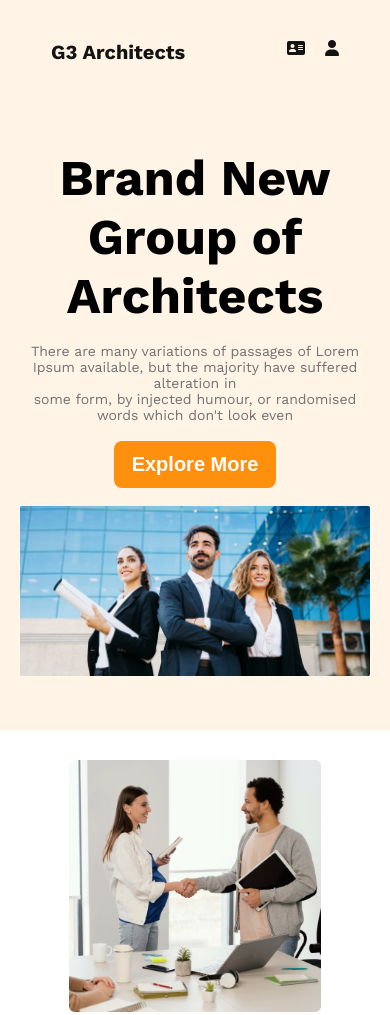
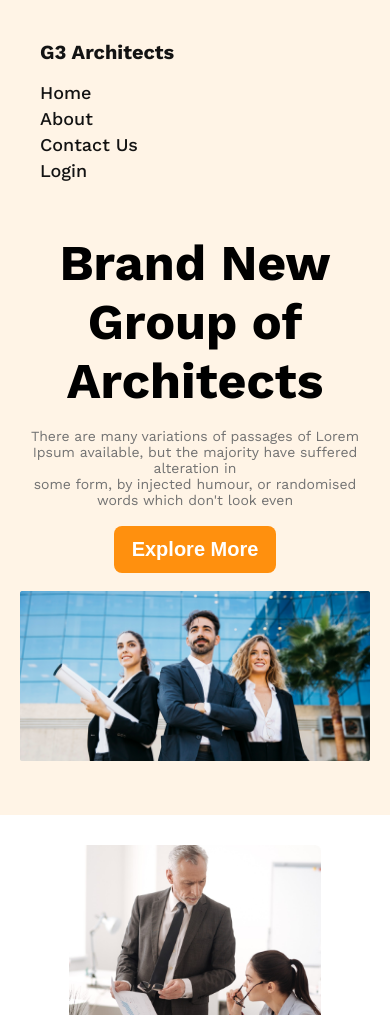
Before and after one commit to kolinabir/Architect, a plain HTML site: page index.html in a window 390 px wide. Shown: the top 1015 px of the page. Drawn offline with nearby package versions, Linux system fonts and the light colour scheme.

Commit message:
Fixed Nav

```diff
--- a/index.html
+++ b/index.html
@@ -26,10 +26,7 @@
 
 
             </ul>
-            <div class="login-icon">
-                <i class="fa-solid fa-address-card"></i>
-                <i class="fa-solid fa-user"></i>
-            </div>
+
 
         </nav>
         <div class="head-sec">
--- a/styles.css
+++ b/styles.css
@@ -341,26 +341,33 @@ header {
 }
 
 @media screen and (max-width:767px) {
+    .nav {
+        flex-direction: column;
+        justify-content: left;
+        padding-bottom: 0px;
+    }
     .nav-right {
-        display: none;
-        gap: 0;
+        /* display: none; */
+        flex-direction: column;
+        gap: 5px;
     }
     .nav-left {
         font-weight: 700;
         font-size: 20px;
+        margin-left: 40px;
     }
     .nav {
         /* display: flex; */
         /* justify-content: space-around; */
         margin-top: 0px;
-        /* text-align: center;
-         */
+        text-align: left;
         color: #131313;
     }
     .login-icon {
         display: block;
         display: flex;
         gap: 20px;
+        flex-direction: column;
     }
     .login-icon>i {
         width: 100%;
@@ -438,7 +445,7 @@ header {
     }
     .img-leftsec,
     .img-leftsec1 {
-        display: none;
+        /* display: none; */
     }
     .btn22 {
         display: flex;
@@ -651,7 +658,7 @@ header {
         margin: 0px 30px 30px 30px;
     }
     .img-leftsec {
-        display: none;
+        /* display: none; */
     }
     .img-leftsec1 {
         display: block;
```
